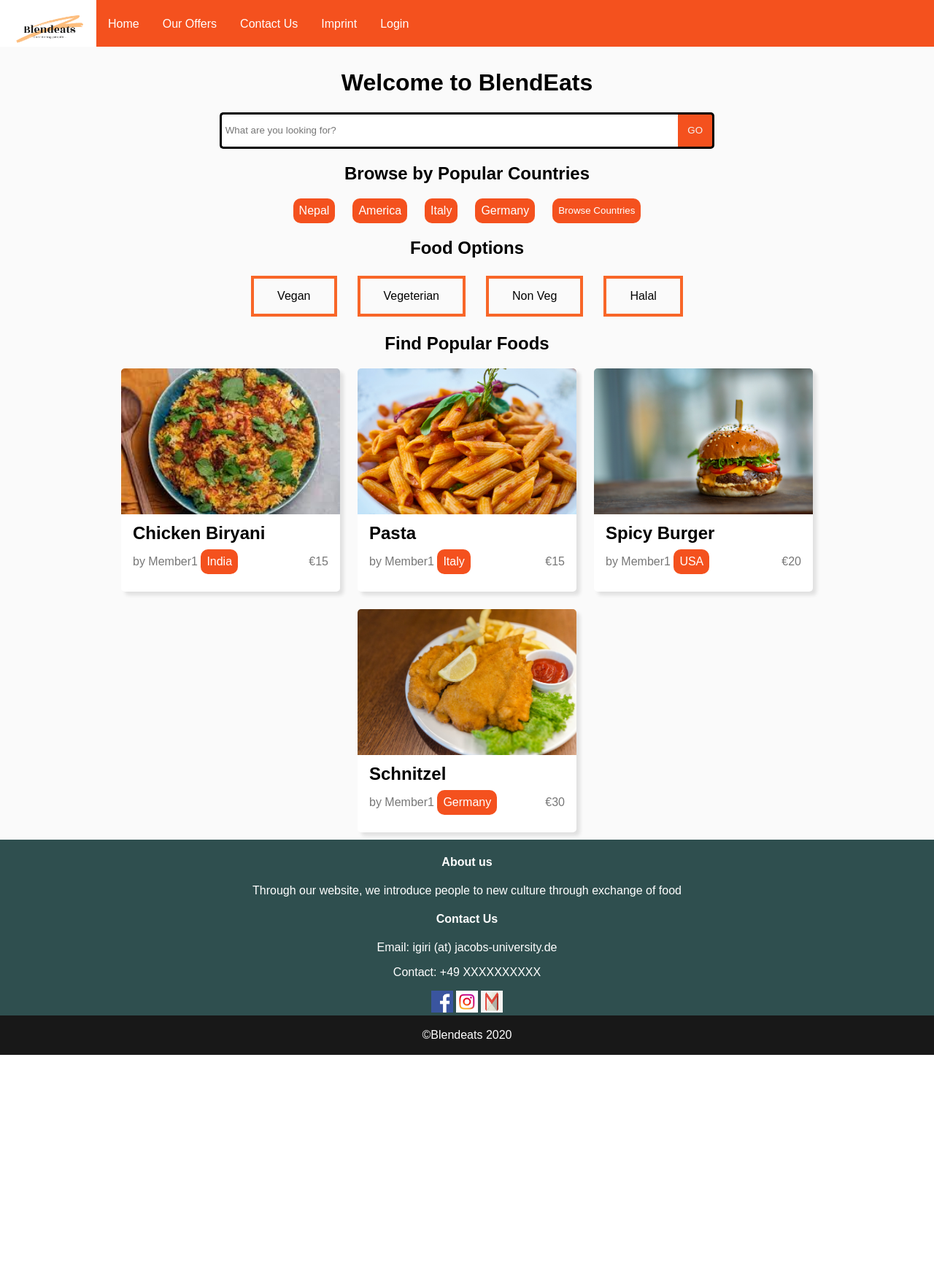
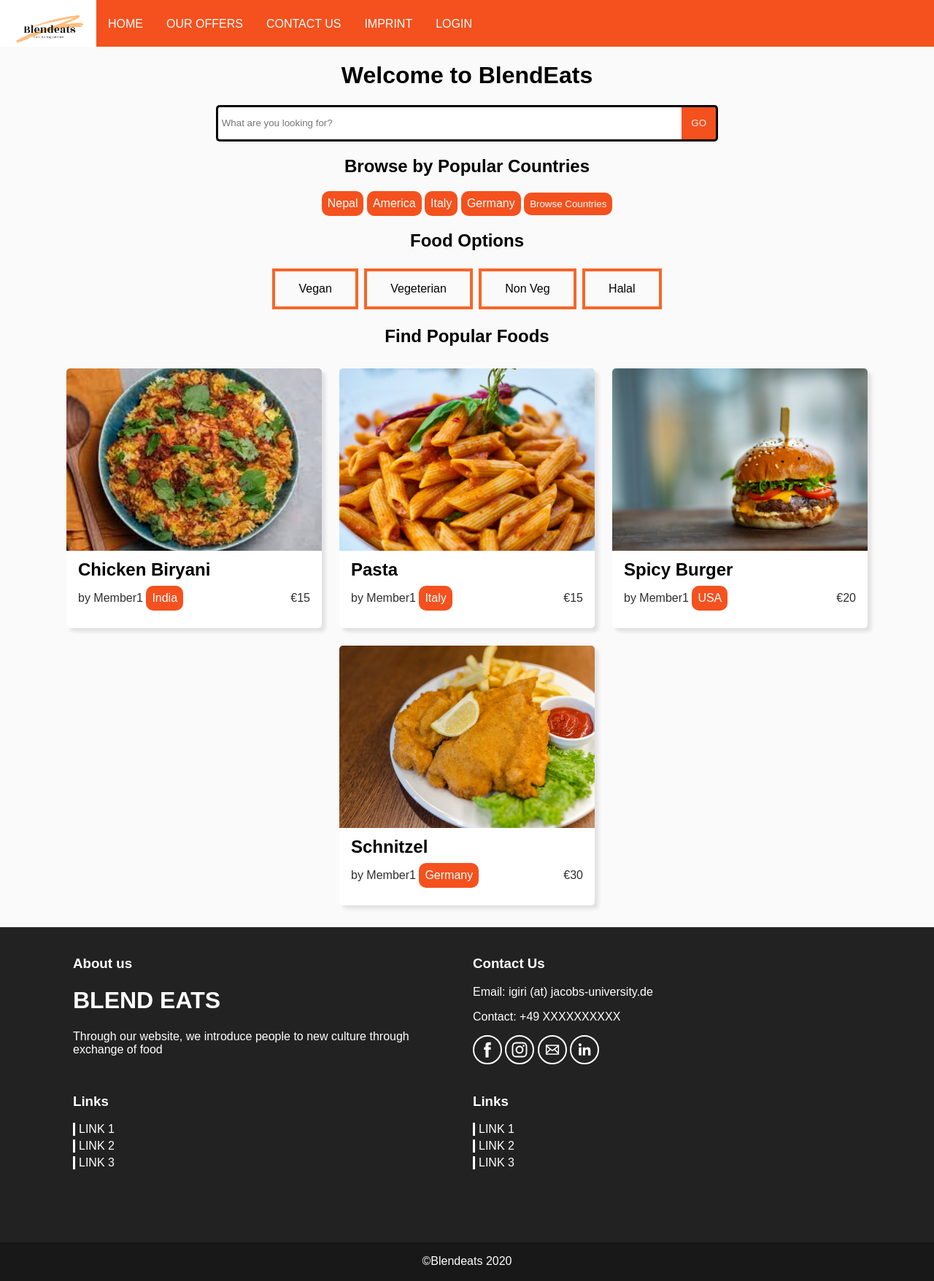
Before and after one commit to an-karn/Blendeats, a PHP site: page / in a window 1280 px wide. Shown: the whole page at 73% size. Before the commit the page ends 1446 px from the top, so only its background shows below. Run offline with PHP 8.4, Linux system fonts and the light colour scheme.

Commit message:
fixed footer and layout

```diff
--- a/public_html/css/style.css
+++ b/public_html/css/style.css
@@ -1,87 +1,44 @@
 @import url(https://fonts.googleapis.com/css?family=Open+Sans);
-
-
-
 
 * {
   box-sizing: border-box;
 }
 
+
+/* width */
+::-webkit-scrollbar {
+  width: 10px;
+}
+
+/* Track */
+::-webkit-scrollbar-track {
+  background: #f1f1f1;
+}
+
+/* Handle */
+::-webkit-scrollbar-thumb {
+  background: rgb(31, 31, 31);
+}
+
+/* Handle on hover */
+::-webkit-scrollbar-thumb:hover {
+  background: #555;
+}
+
+
 body {
-  width: 100vw;
-  height: 100vh;
+  width: 100%;
+  height: 100%;
   margin: 0;
   background: #fafafa;
   font-family: "Open-Sans", sans-serif;
 }
 
-hr {
+/* hr {
   width: 90%;
   margin: 2vh 0;
   text-align: left;
-}
-
-.card {
-  display: block;
-  float: left;
-  background: white;
-  width: 300px;
-  box-shadow: 5px 5px 5px rgba(0, 0, 0, 0.1);
-  border-radius: 5px;
-  padding-bottom: 1rem;
-  transition-timing-function: ease-in;
-  transition: 0.2s;
-}
-
-.card:hover {
-  box-shadow: 3px 3px 5px 6px #ccc;
-}
-.card__img {
-  width: 100%;
-  height: 200px;
-  object-fit: cover;
-  border-radius: 5px 5px 0 0;
-}
-.card__title {
-  font-size: 1.5rem;
-  font-family: sans-serif;
-  padding: 0.5rem 1rem;
-  margin: 0;
-  text-align: left;
-}
-.card__subtitle {
-  font-family: sans-serif;
-  color: #777;
-  margin: 0;
-  padding: 0 0.5rem 0.5rem 1rem;
-  text-align: left;
-}
-
-.price {
-  float: right;
-  padding: 0.5rem;
-}
-
-.price::before {
-  content: "€";
-}
-
-.c-button {
-  background-color: #f4511e;
-  border: none;
-  color: white;
-  padding: 0.5rem;
-  text-align: center;
-  opacity: 1;
-  transition: 0.3s;
-  display: inline-block;
-  text-decoration: none;
-  border-radius: 10px;
-}
-
-.c-button:hover {
-  background-color: #158ef7;
-}
+} */
 
 .fopt-button {
   border: rgba(249, 88, 19, 0.906) 0.3em solid ;
@@ -133,7 +90,8 @@ hr {
   color: black;
   text-align: center;
   padding: 14px 16px;
-  text-decoration: none;
+  text-transform: uppercase;
+  text-decoration:none;
   font-family: "Open-Sans", sans-serif;
 }
 
@@ -158,14 +116,11 @@ hr {
   float: left;
 }
 
-.column {
-  float: left;
-  padding: 10px;
-}
+
 
 .main-content {
+  width: 100%;
   overflow: hidden;
-  width: 100%;
   background-color: rgb(250, 250, 250);
   text-align: center;
 }
@@ -175,45 +130,6 @@ hr {
   margin:2em 7em;
   background-color: #fff;
 
-}
-
-.footer {
-  overflow: hidden;
-  width: 100%;
-  background-color: rgb(250, 250, 250);
-  text-align: center;
-}
-
-
-.center {
-  display: flex;
-  justify-content: center;
-  margin: 0 auto;
-  flex-wrap:wrap;
-  gap: 1.5em;
-}
-.row{
-  padding: 10vh;
-  top: 50%;
-  left: 50%;
-}
-
-.footer {
-  left: 0;
-  bottom: 0;
-  width: 100%;
-  background-color: darkslategrey;
-  color: white;
-}
-
-
-.copyright {
-  left: 0;
-  bottom: 0;
-  width: 100%;
-  background-color: rgb(24, 24, 24);
-  color: white;
-  padding: 0.1em;
 }
 
 .searchTerm {
@@ -246,21 +162,141 @@ hr {
 
 
 
+
+
+.flex-box {
+  padding: 10px;
+  display: flex;
+  justify-content: center;
+  margin: 0 auto;
+  flex-wrap:wrap;
+  gap: 1.5em;
+
+}
+
+
+.card {
+  width: 350px;
+  box-sizing: border-box;
+  background: white;
+  box-shadow: 5px 5px 5px rgba(0, 0, 0, 0.1);
+  border-radius: 5px;
+  padding-bottom: 1rem;
+  transition-timing-function: ease-in;
+  transition: 0.2s;
+}
+
+.card:hover {
+  box-shadow: 3px 3px 5px 6px #ccc;
+}
+.card__img {
+  width: 100%;
+  height: 250px;
+  object-fit: cover;
+  border-radius: 5px 5px 0 0;
+}
+.card__title {
+  font-size: 1.5rem;
+  font-family: sans-serif;
+  padding: 0.5rem 1rem;
+  margin: 0;
+  text-align: left;
+}
+.card__subtitle {
+  font-family: sans-serif;
+  color: rgb(47, 47, 47);
+  margin: 0;
+  padding: 0 0.5rem 0.5rem 1rem;
+  text-align: left;
+}
+
+.price {
+  float: right;
+  padding: 0.5rem;
+}
+
+.price::before {
+  content: "€";
+}
+
+.c-button {
+  background-color: #f4511e;
+  border: none;
+  color: white;
+  padding: 0.5rem;
+  text-align: center;
+  opacity: 1;
+  transition: 0.3s;
+  display: inline-block;
+  text-decoration: none;
+  border-radius: 10px;
+}
+
+.c-button:hover {
+  background-color: #158ef7;
+}
+
+
+.footer-details{
+  display: grid;
+  justify-content: center;
+  grid-template-columns: repeat(auto-fill,minmax(350px,1fr));
+  grid-auto-rows: 1fr;
+  gap: 1em;
+  padding: 0 100px
+}
+
+.footer-main{
+  padding-bottom: 50px;
+}
+.footer {
+  padding-top: 20px;
+  margin-top: 20px;
+  overflow: hidden;
+  width: 100%;
+  background-color: rgb(34, 34, 34);
+  color: white;
+}
+
+
+.footer-links{
+  text-align: left;
+}
+.footer-links a{
+  display: block;
+  text-transform: uppercase;
+  text-decoration:none;
+  padding-left:5px;
+  margin-bottom: 5px;
+  border-left: 3px #fff solid;
+  color: #fff;
+}
+
+
+
+.copyright {
+  background-color: rgb(24, 24, 24);
+  color: white;
+  padding: 0.1em;
+  text-align: center;
+}
+
+
+
+
 .searchButton:hover {
     opacity: 0.7;
 }
 
-.fa-facebook {
-  background: #3B5998;
-  color: white;
+.social-contact a{
+  text-decoration:none;
+
 }
 
-.fa-twitter {
-  background: #55ACEE;
-  color: white;
+.social-contact svg{
+  color: #fff;
+  width: 40px;
+  padding: 3px;
+  border:solid #fff 2px;
+  border-radius: 50%;
 }
-
-.fa-google {
-  background: #dd4b39;
-  color: white;
-}
--- a/public_html/index.html
+++ b/public_html/index.html
@@ -14,7 +14,7 @@
 
             <nav>
                 <a class="logo" href="/">
-                    <img src="img/logo.png" width = "100px"> </a>
+                    <img src="img/logo.png" width="100px"> </a>
 
                 <a href="#home">Home</a>
                 <a href="#offers">Our Offers</a>
@@ -26,9 +26,9 @@
     </div>
     <div class="main-section">
 
-    </div>
 
-    <div class="main-content column">
+
+        <div class="main-content">
 
             <h1> Welcome to <span class="bold">BlendEats</span> </h1>
 
@@ -58,7 +58,7 @@
             <div class="container" id="foodoptions">
                 <h2> Food Options </h2>
 
-            <div class="center">
+                <div class="">
                     <span class="fopt-button b-veg">Vegan</span>
                     <span class="fopt-button b-vegt">Vegeterian</span>
                     <span class="fopt-button b-nveg">Non Veg</span>
@@ -74,7 +74,7 @@
 
                 <h2>Find Popular Foods</h2>
 
-            <div class="center">
+                <div class="flex-box">
 
 
                     <article class="card">
@@ -118,23 +118,74 @@
             </div>
 
         </div>
+    </div>
 
     <div class="footer container">
         <div class="footer-main ">
             <div class="footer-details">
                 <div class="footer-about">
-                    <h4>About us </h4>
+                    <h3>About us </h3>
+                    <h1> BLEND EATS </h1>
                     <p>Through our website, we introduce people to new culture through exchange of food</p>
                 </div>
 
 
                 <div class="footer-contact">
-                    <h4>Contact Us</h4>
+                    <h3>Contact Us</h3>
                     <p> Email: igiri (at) jacobs-university.de </p>
-                    <p>Contact:  +49 XXXXXXXXXX</p>
-                    <a href='https://www.facebook.com/'><img src="img/Facebook.png" alt="Facebook" width="30" height="30"></a>
-                    <a href='https://www.instagram.com'><img src="img/Insta.png" alt="Instagram" width="30" height="30"></a>
-                    <a href='https://www.gmail.com'><img src="img/gmail.png" alt="" width="30" height="30"></a>
+                    <p>Contact: +49 XXXXXXXXXX</p>
+
+                    <div class="social-contact">
+
+                        <a href="https://facebook.com" class="sicon facebook" title="Facebook"><svg
+                                viewBox="0 0 512 512">
+                                <path fill="white"
+                                    d="M211.9 197.4h-36.7v59.9h36.7V433.1h70.5V256.5h49.2l5.2-59.1h-54.4c0 0 0-22.1 0-33.7 0-13.9 2.8-19.5 16.3-19.5 10.9 0 38.2 0 38.2 0V82.9c0 0-40.2 0-48.8 0 -52.5 0-76.1 23.1-76.1 67.3C211.9 188.8 211.9 197.4 211.9 197.4z" />
+                            </svg>
+                            <!--[if lt IE 9]><em>Facebook</em><![endif]--></a>
+
+                        <a href="https://instagram.com" class="icon-15 instagram" title="Instagram"><svg
+                                viewBox="0 0 512 512">
+                                <g>
+                                    <path fill="white"
+                                        d="M256 109.3c47.8 0 53.4 0.2 72.3 1 17.4 0.8 26.9 3.7 33.2 6.2 8.4 3.2 14.3 7.1 20.6 13.4 6.3 6.3 10.1 12.2 13.4 20.6 2.5 6.3 5.4 15.8 6.2 33.2 0.9 18.9 1 24.5 1 72.3s-0.2 53.4-1 72.3c-0.8 17.4-3.7 26.9-6.2 33.2 -3.2 8.4-7.1 14.3-13.4 20.6 -6.3 6.3-12.2 10.1-20.6 13.4 -6.3 2.5-15.8 5.4-33.2 6.2 -18.9 0.9-24.5 1-72.3 1s-53.4-0.2-72.3-1c-17.4-0.8-26.9-3.7-33.2-6.2 -8.4-3.2-14.3-7.1-20.6-13.4 -6.3-6.3-10.1-12.2-13.4-20.6 -2.5-6.3-5.4-15.8-6.2-33.2 -0.9-18.9-1-24.5-1-72.3s0.2-53.4 1-72.3c0.8-17.4 3.7-26.9 6.2-33.2 3.2-8.4 7.1-14.3 13.4-20.6 6.3-6.3 12.2-10.1 20.6-13.4 6.3-2.5 15.8-5.4 33.2-6.2C202.6 109.5 208.2 109.3 256 109.3M256 77.1c-48.6 0-54.7 0.2-73.8 1.1 -19 0.9-32.1 3.9-43.4 8.3 -11.8 4.6-21.7 10.7-31.7 20.6 -9.9 9.9-16.1 19.9-20.6 31.7 -4.4 11.4-7.4 24.4-8.3 43.4 -0.9 19.1-1.1 25.2-1.1 73.8 0 48.6 0.2 54.7 1.1 73.8 0.9 19 3.9 32.1 8.3 43.4 4.6 11.8 10.7 21.7 20.6 31.7 9.9 9.9 19.9 16.1 31.7 20.6 11.4 4.4 24.4 7.4 43.4 8.3 19.1 0.9 25.2 1.1 73.8 1.1s54.7-0.2 73.8-1.1c19-0.9 32.1-3.9 43.4-8.3 11.8-4.6 21.7-10.7 31.7-20.6 9.9-9.9 16.1-19.9 20.6-31.7 4.4-11.4 7.4-24.4 8.3-43.4 0.9-19.1 1.1-25.2 1.1-73.8s-0.2-54.7-1.1-73.8c-0.9-19-3.9-32.1-8.3-43.4 -4.6-11.8-10.7-21.7-20.6-31.7 -9.9-9.9-19.9-16.1-31.7-20.6 -11.4-4.4-24.4-7.4-43.4-8.3C310.7 77.3 304.6 77.1 256 77.1L256 77.1z" />
+                                    <path fill="white"
+                                        d="M256 164.1c-50.7 0-91.9 41.1-91.9 91.9s41.1 91.9 91.9 91.9 91.9-41.1 91.9-91.9S306.7 164.1 256 164.1zM256 315.6c-32.9 0-59.6-26.7-59.6-59.6s26.7-59.6 59.6-59.6 59.6 26.7 59.6 59.6S288.9 315.6 256 315.6z" />
+                                    <circle fill="white" cx="351.5" cy="160.5" r="21.5" />
+                                </g>
+                            </svg>
+                            <!--[if lt IE 9]><em>Instagram</em><![endif]--></a>
+                        <a href="mailto:igiri@jacobs-university.de" class="icon-8 email" title="Email"><svg
+                                viewBox="0 0 512 512">
+                                <path fill="white"
+                                    d="M101.3 141.6v228.9h0.3 308.4 0.8V141.6H101.3zM375.7 167.8l-119.7 91.5 -119.6-91.5H375.7zM127.6 194.1l64.1 49.1 -64.1 64.1V194.1zM127.8 344.2l84.9-84.9 43.2 33.1 43-32.9 84.7 84.7L127.8 344.2 127.8 344.2zM384.4 307.8l-64.4-64.4 64.4-49.3V307.8z" />
+                            </svg>
+                            <!--[if lt IE 9]><em>Email</em><![endif]--></a>
+
+                        <a href="https://linkedin.com" class="icon-17 linkedin" title="LinkedIn"><svg
+                                viewBox="0 0 512 512">
+                                <path fill="white"
+                                    d="M186.4 142.4c0 19-15.3 34.5-34.2 34.5 -18.9 0-34.2-15.4-34.2-34.5 0-19 15.3-34.5 34.2-34.5C171.1 107.9 186.4 123.4 186.4 142.4zM181.4 201.3h-57.8V388.1h57.8V201.3zM273.8 201.3h-55.4V388.1h55.4c0 0 0-69.3 0-98 0-26.3 12.1-41.9 35.2-41.9 21.3 0 31.5 15 31.5 41.9 0 26.9 0 98 0 98h57.5c0 0 0-68.2 0-118.3 0-50-28.3-74.2-68-74.2 -39.6 0-56.3 30.9-56.3 30.9v-25.2H273.8z" />
+                            </svg>
+                            <!--[if lt IE 9]><em>LinkedIn</em><![endif]--></a>
+
+                    </div>
+
+                </div>
+
+                <div class="footer-links">
+                    <h3>Links</h3>
+                    <a href="#">LINK 1</a>
+                    <a href="#">LINK 2</a>
+                    <a href="#">LINK 3</a>
+
+                </div>
+
+                <div class="footer-links">
+                    <h3>Links</h3>
+                    <a href="#">LINK 1</a>
+                    <a href="#">LINK 2</a>
+                    <a href="#">LINK 3</a>
 
                 </div>
             </div>
@@ -150,7 +201,6 @@
 
 
     </div>
-    </div>
 
 
 
```
Also changed, not shown: public_html/imprint.html (+69 -12 lines). Lines whose indentation alone changed are shown as unchanged.
